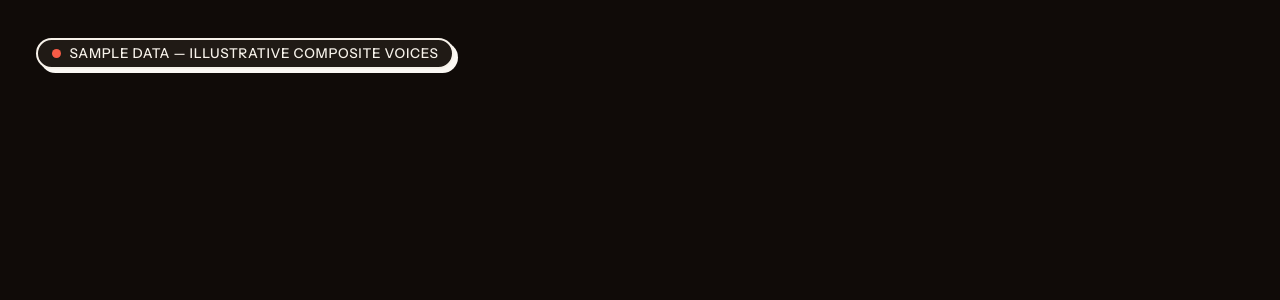
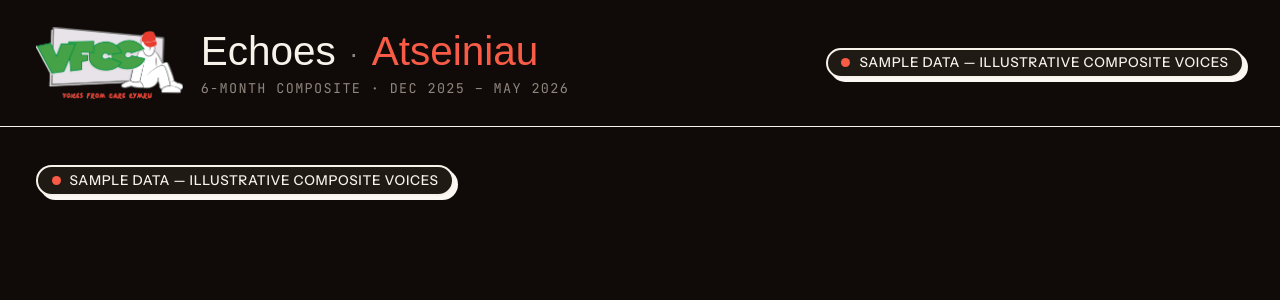
Before and after one commit to ArmandBlossoms/project-echoes-kimi-k2, a Next.js app: page / in a window 1280 px wide. Shown: the top 300 px of the page. Built offline with nearby package versions, Linux system fonts and the light colour scheme; a web font is replaced by a local one.

Commit message:
feat(chrome): add <EchoesHeader> bilingual brand lockup + status indicator

```diff
--- a/src/app/layout.tsx
+++ b/src/app/layout.tsx
@@ -1,6 +1,7 @@
 import type { Metadata } from "next";
 import { Instrument_Sans, JetBrains_Mono, Shrikhand } from "next/font/google";
 import "./globals.css";
+import { EchoesHeader } from "@/components/echoes-header";
 
 const instrumentSans = Instrument_Sans({
   subsets: ["latin", "latin-ext"],
@@ -36,7 +37,10 @@ export default function RootLayout({ children }: Readonly<{ children: React.Reac
       data-theme="dark"
       className={`${instrumentSans.variable} ${shrikhand.variable} ${jetbrainsMono.variable}`}
     >
-      <body className="font-[family-name:var(--font-ui)] antialiased">{children}</body>
+      <body className="font-[family-name:var(--font-ui)] antialiased">
+        <EchoesHeader />
+        <main>{children}</main>
+      </body>
     </html>
   );
 }
--- /dev/null
+++ b/src/components/echoes-header.tsx
@@ -0,0 +1,54 @@
+import Image from "next/image";
+import { DemoDataBadge } from "./demo-data-badge";
+
+export function EchoesHeader() {
+  return (
+    <header
+      data-testid="echoes-header"
+      className="flex items-center justify-between gap-6 px-8 py-6"
+      style={{ borderBottom: "1px solid var(--border-ink)" }}
+    >
+      <div className="flex items-center gap-4">
+        <Image
+          src="/vfcc-logo.png"
+          alt="Voices From Care Cymru"
+          width={64}
+          height={64}
+          priority
+          className="h-16 w-auto"
+        />
+        <div className="flex flex-col leading-none">
+          <span
+            className="text-4xl"
+            style={{
+              fontFamily: "var(--font-display), serif",
+              color: "var(--fg-1)",
+              minWidth: "96px",
+            }}
+          >
+            Echoes
+            <span
+              aria-hidden="true"
+              className="mx-3 text-2xl align-middle"
+              style={{ color: "var(--fg-3)" }}
+            >
+              ·
+            </span>
+            <span style={{ color: "var(--brand)" }}>Atseiniau</span>
+          </span>
+          <span
+            className="mt-1 text-xs uppercase tracking-widest"
+            style={{
+              fontFamily: "var(--font-mono), monospace",
+              color: "var(--fg-3)",
+            }}
+          >
+            6-month composite · Dec 2025 – May 2026
+          </span>
+        </div>
+      </div>
+
+      <DemoDataBadge />
+    </header>
+  );
+}
```
Also changed, not shown: 1 other file (tests, documents, lock files or other folders).
